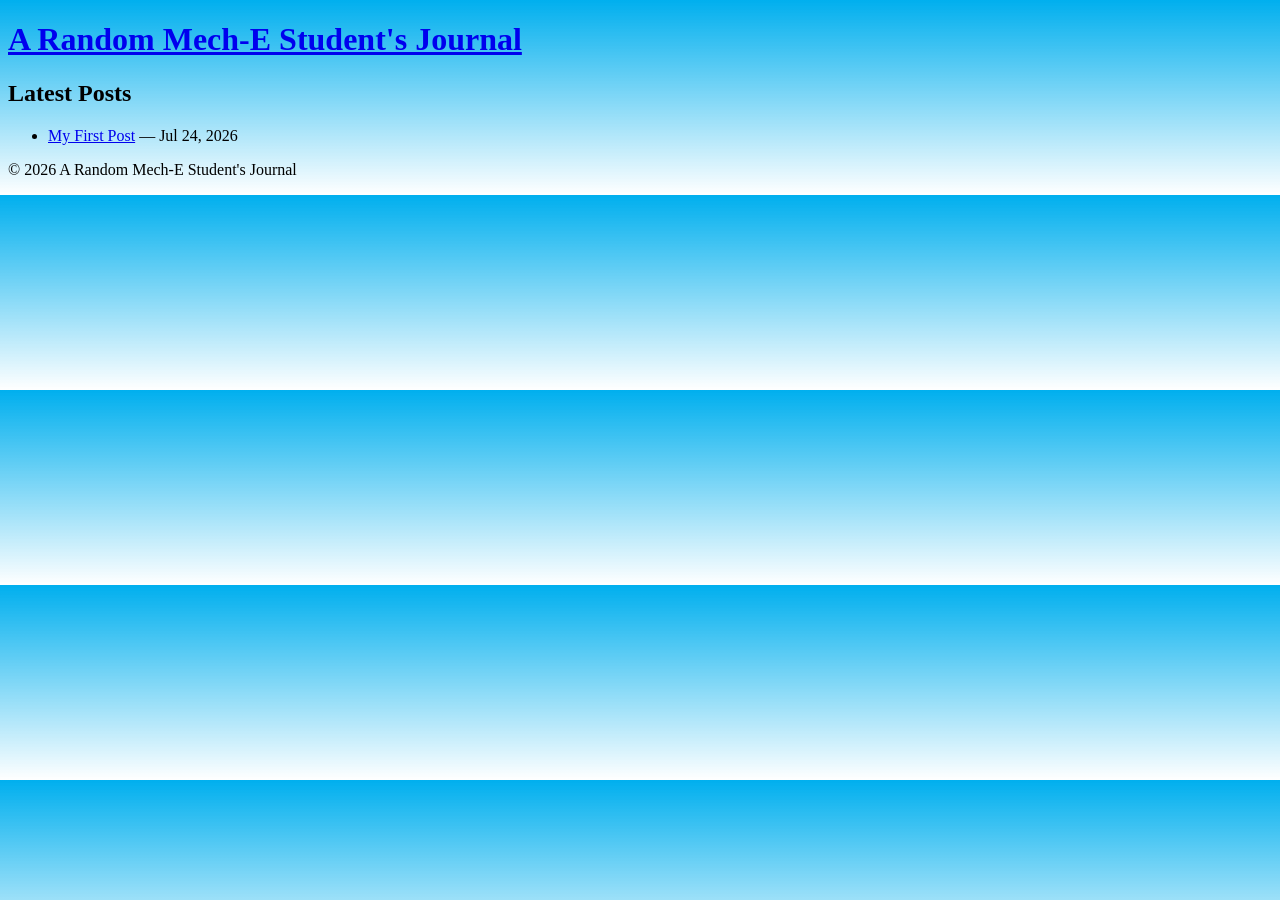
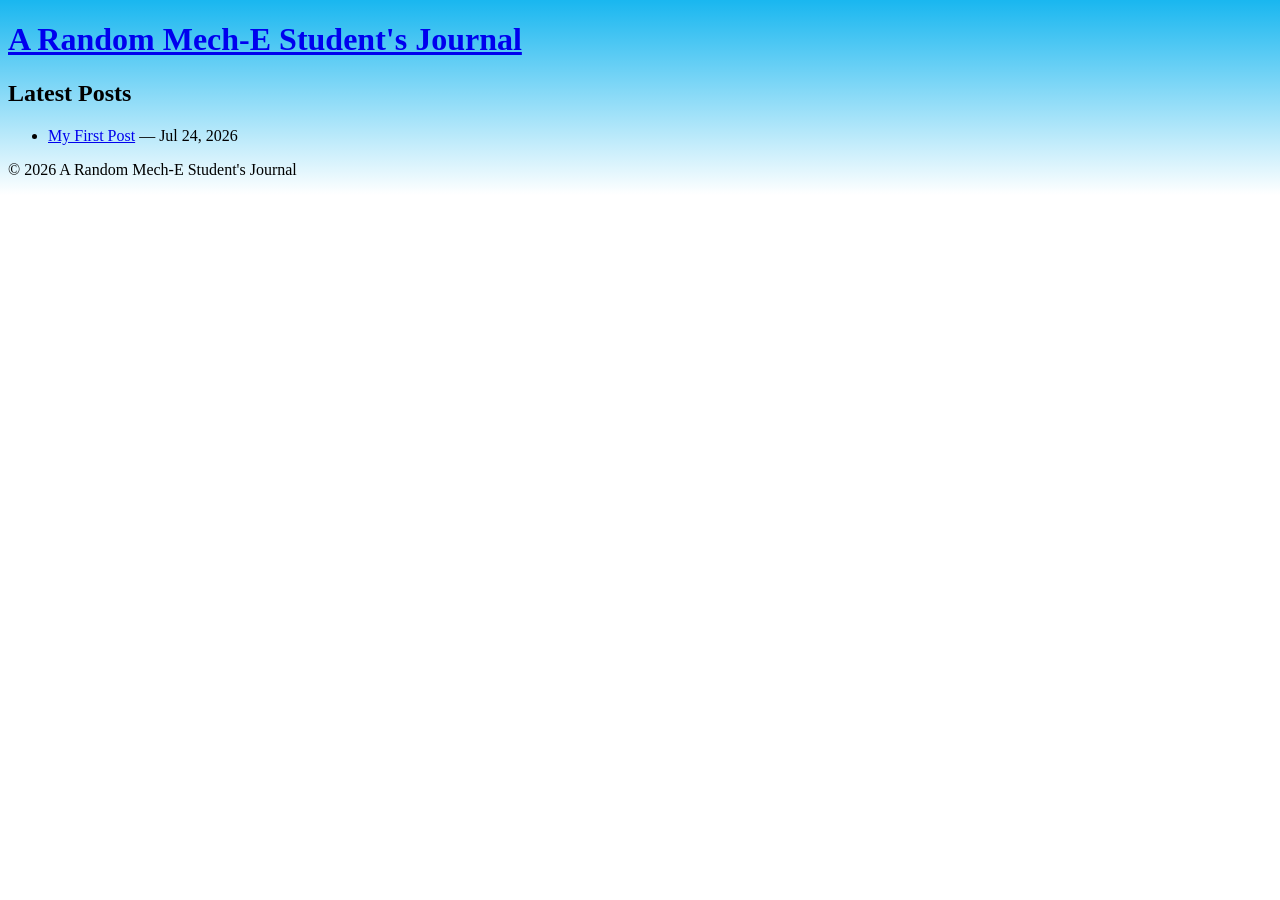
Before and after one commit to nd-50424/a-mech-e-journal, a Jekyll site: the page built from index.html, in a window 1280 px wide. Built offline with Jekyll 4.4.1, drawn with Linux system fonts in a browser that asks for light colours.

Commit message:
Update background styles for default-page class

```diff
--- a/assets/style.css
+++ b/assets/style.css
@@ -1,7 +1,7 @@
 /* shared formatting across pages goes with default file */
 .default-page {
-  background-image: linear-gradient(to bottom, rgba(0,175,238,1.0), rgba(0,175,238,0));
-  background-image: repeat-x;
+  background-image: linear-gradient(to bottom, rgba(0,175,238,0.9), rgba(0,175,238,0));
+  background-repeat: repeat-x;
 }
 
 /* formatting for home page */
```
